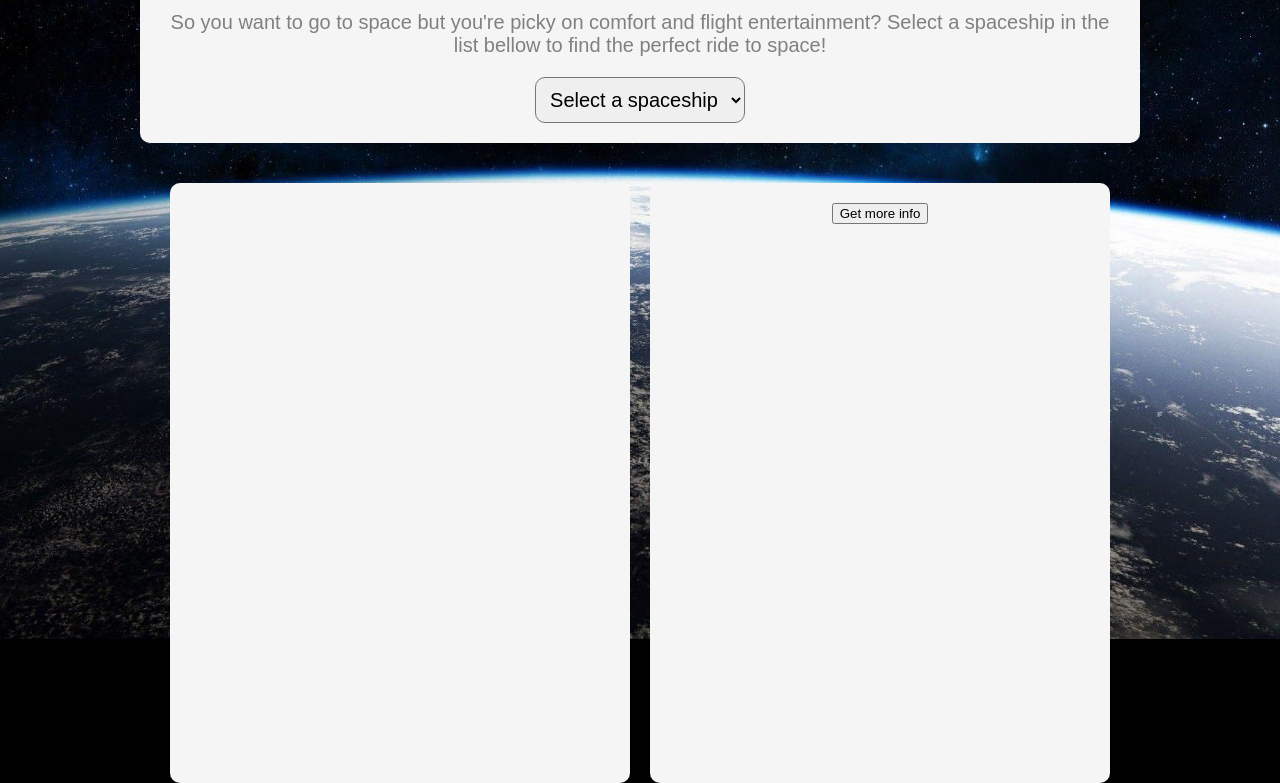
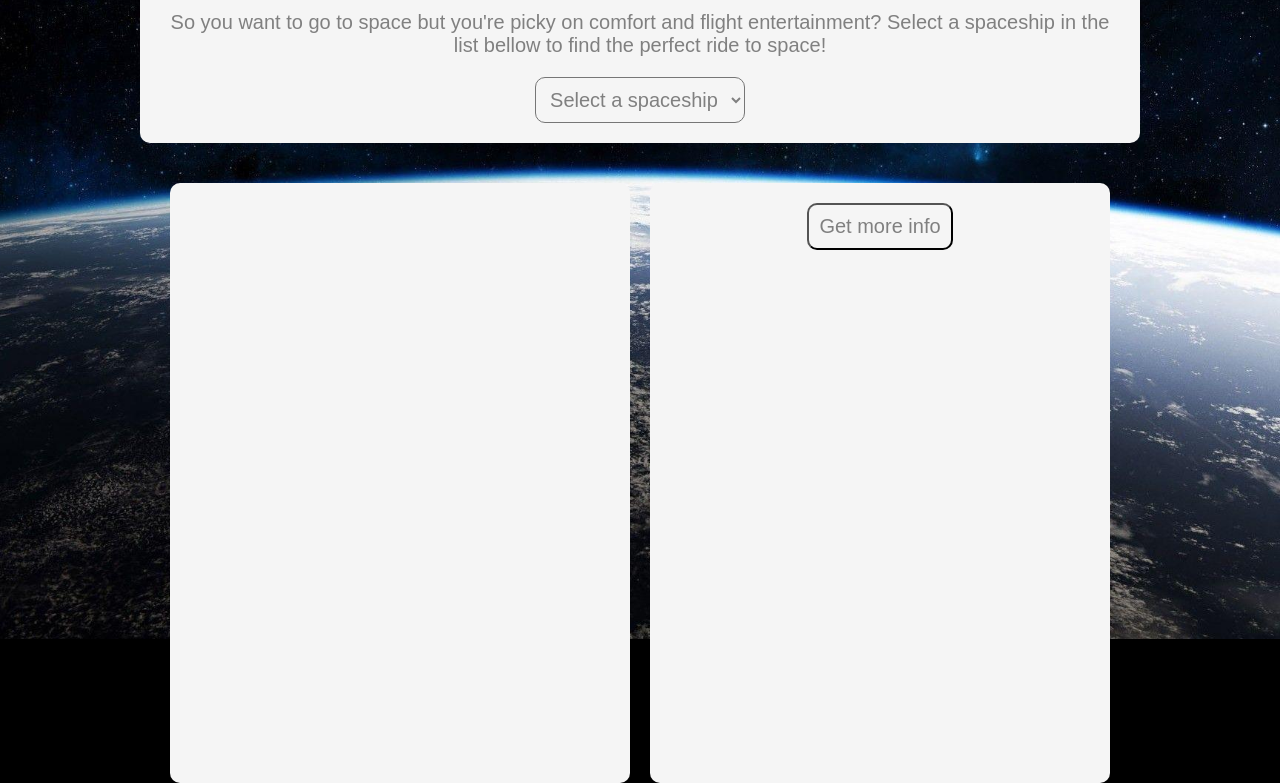
Before and after one commit to girard176/SpaceshipV2, a plain HTML site: page index.html in a window 1280 px wide. Shown: the part 161-944 px from the top of the page. Drawn offline with Linux system fonts and the light colour scheme; no server answers.

Commit message:
Updated wiki button style

```diff
--- a/style.css
+++ b/style.css
@@ -36,11 +36,18 @@ h1{
     padding: 1em;
 }
 
-#ship-list{
+#ship-list, #ship-wiki{
     font-size: 1em;
     text-align: center;
     border-radius: 10px;
     padding: 0.5em;
+    color: gray;
+    background-color: whitesmoke;
+
+}
+
+#ship-wiki:active{
+    transform: scale(0.95);
 }
 
 .panel{
```
